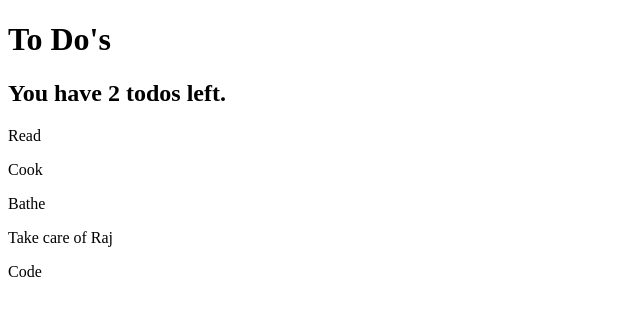
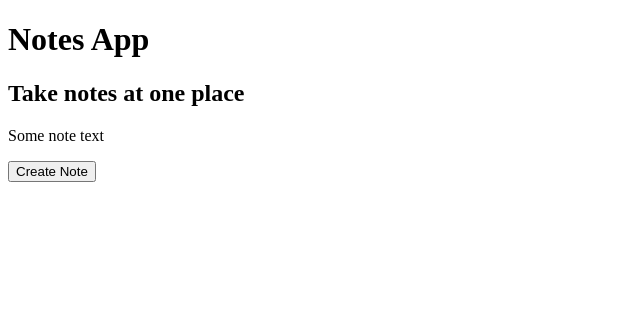
Before and after one commit to meghna-saxena/AlgoPreps, a plain HTML site: page notes-app/index.html in a window 1280 px wide. Shown: the whole page, without its empty margins (0-640 px from the left). Drawn offline with Linux system fonts and the light colour scheme.

Commit message:
handling user interaction

```diff
--- a/notes-app/index.html
+++ b/notes-app/index.html
@@ -1,7 +1,12 @@
 <!DOCTYPE html>
 <html>
-    <body>
-        <h1>To Do's</h1>
-        <script src="./notes.js"></script>
-    </body>
+
+<body>
+    <h1>Notes App</h1>
+    <h2>Take notes at one place</h2>
+    <p>Some note text</p>
+    <button>Create Note</button>
+    <script src="./notes.js"></script>
+</body>
+
 </html>
--- a/notes-app/notes.js
+++ b/notes-app/notes.js
@@ -1,34 +1,14 @@
-const todos = [{
-    text: 'Read',
-    completed: false
+const notes = [{
+    title: 'My next trip',
+    body: 'I would like to go to Spain'
 }, {
-    text: 'Cook',
-    completed: false
+    title: 'Habbits to work on',
+    body: 'Exercise. Eating a bit better.'
 }, {
-    text: 'Bathe',
-    completed: true
-}, {
-    text: 'Take care of Raj',
-    completed: true
-},
-{
-    text: 'Code',
-    completed: true
+    title: 'Office modification',
+    body: 'Get a new seat'
 }]
 
-// You have 2 todos left (p element)
-// Add a p for each todo above (use text value)
-
-const incompleteTodos = todos.filter(function (todo) {
-    return !todo.completed
+document.querySelector('button').addEventListener('click', function (e) {
+    e.target.textContent = 'Clicked'
 })
-
-const summary = document.createElement('h2')
-summary.textContent = `You have ${incompleteTodos.length} todos left.`
-document.querySelector('body').appendChild(summary)
-
-todos.forEach(function (todo) {
-    const p = document.createElement('p')
-    p.textContent = todo.text
-    document.querySelector('body').appendChild(p)
-})
```
Also changed, not shown: todo-app/index.html (added, +7 -0 lines), todo-app/todos.js (added, +34 -0 lines), README.md.
